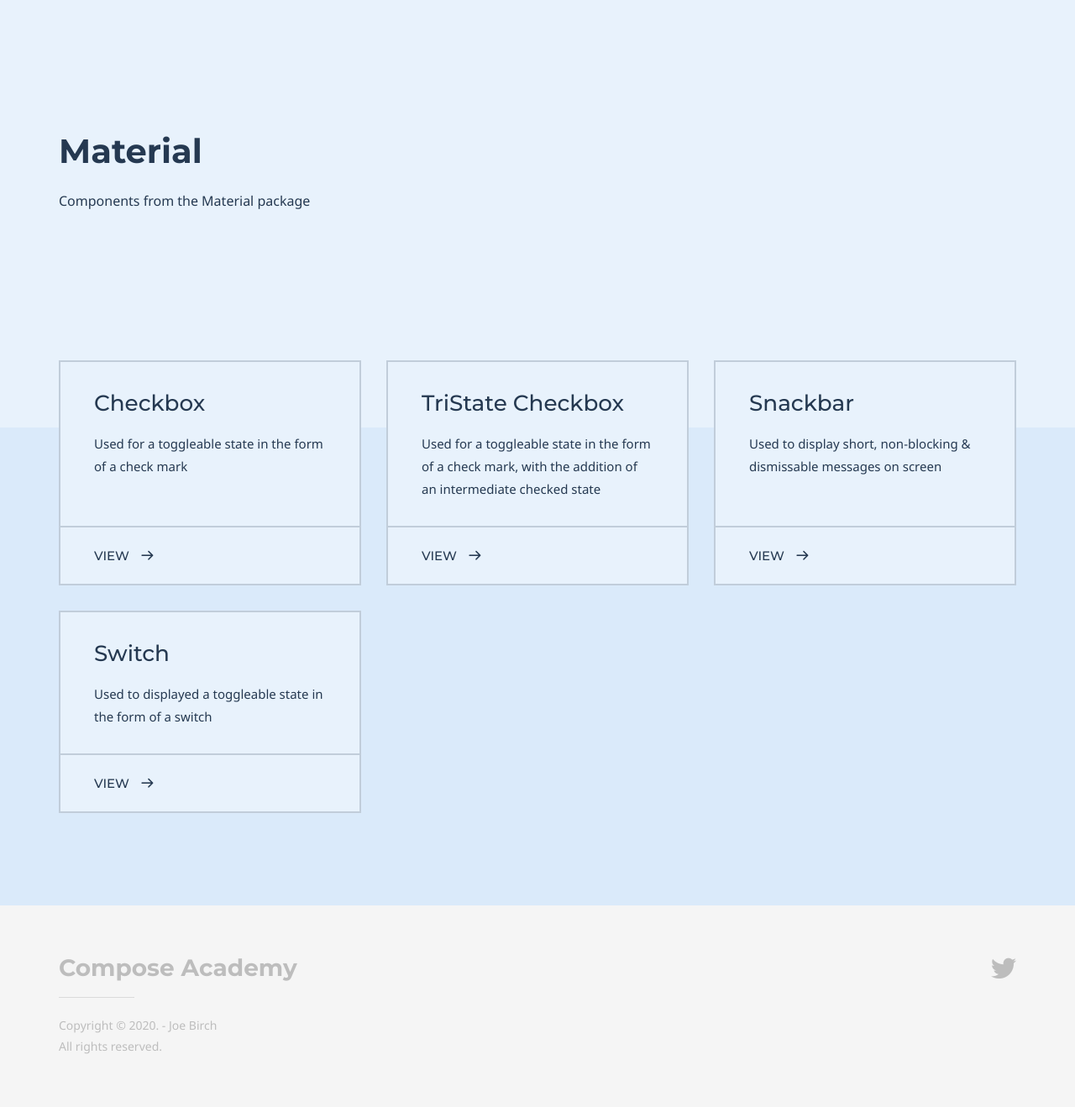
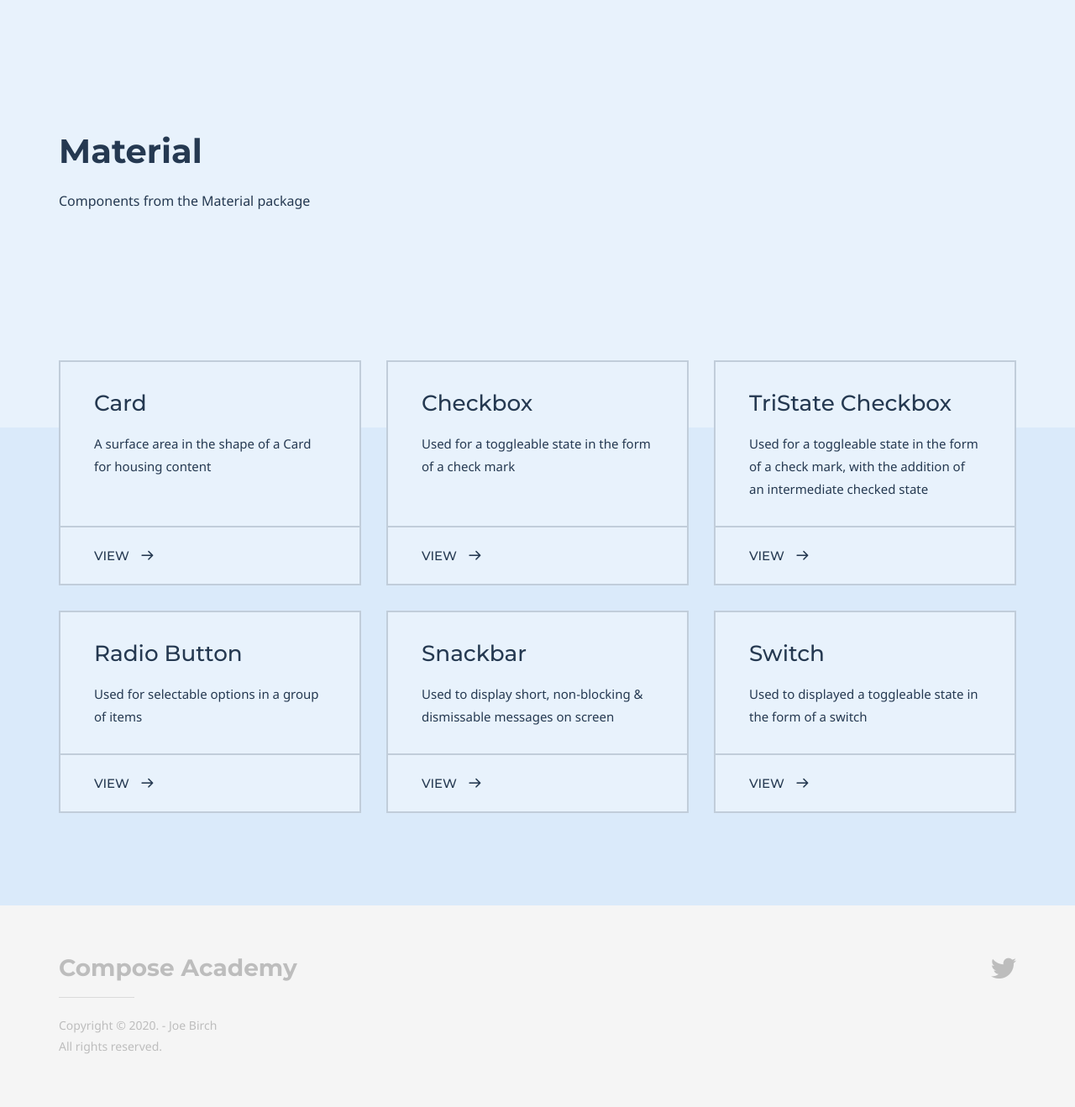
Before and after one commit to hitherejoe/ComposeAcademy, a Jekyll site: the page built from academy/material/material.md, in a window 1280 px wide. Shown: the whole page at 84% size. Built offline with Jekyll 4.4.1, drawn with Linux system fonts in a browser that asks for light colours; some web fonts are replaced.

Commit message:
Update material.md

```diff
--- a/academy/material/material.md
+++ b/academy/material/material.md
@@ -9,6 +9,10 @@ description: Components from the Material package
 
 # Grid navigation
 grid_navigation:
+    - title: Card
+      excerpt: A surface area in the shape of a Card for housing content
+      cta: View
+      url: '/academy/material/snackbar'
     - title: Checkbox
       excerpt: Used for a toggleable state in the form of a check mark
       cta: View
@@ -17,6 +21,10 @@ grid_navigation:
       excerpt: Used for a toggleable state in the form of a check mark, with the addition of an intermediate checked state
       cta: View
       url: '/academy/material/tristatecheckbox'
+    - title: Radio Button
+      excerpt: Used for selectable options in a group of items
+      cta: View
+      url: '/academy/material/snackbar'
     - title: Snackbar
       excerpt: Used to display short, non-blocking & dismissable messages on screen
       cta: View
```
